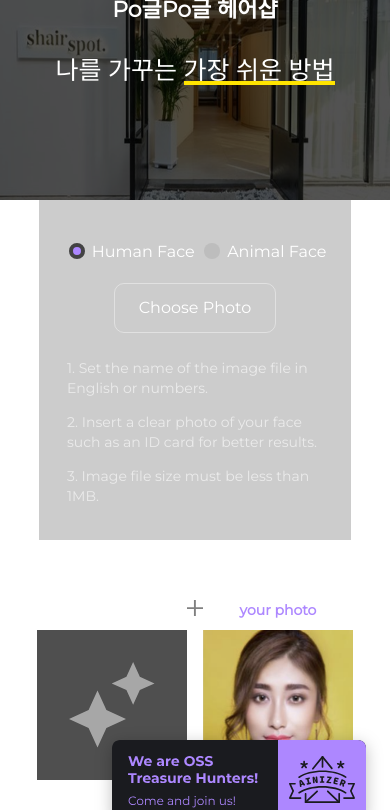
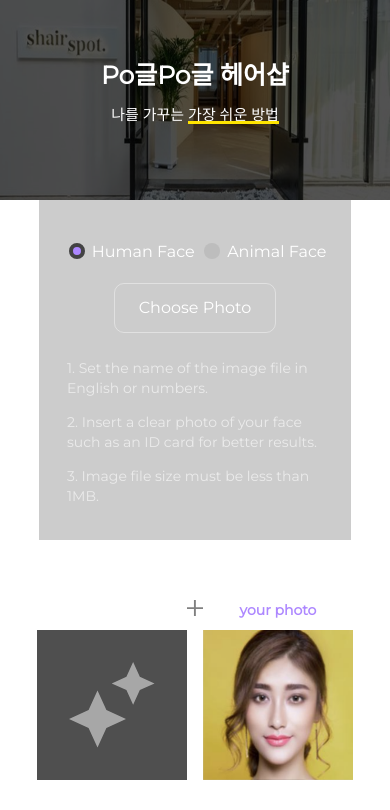
Before and after one commit to BennJB/stargan-v2-AIproject, a website: page static/index.html in a window 390 px wide. Shown: the top 810 px of the page. Drawn offline with Linux system fonts and the light colour scheme.

Commit message:
media_query_edit

```diff
--- a/static/index.html
+++ b/static/index.html
@@ -153,7 +153,7 @@
     </div>
   </div>
   <div id="footer">
-    <div class="ainize" OnClick="location.href='https://ainize.ai'" style="cursor:pointer;">
+    <!-- <div class="ainize" OnClick="location.href='https://ainize.ai'" style="cursor:pointer;">
       <svg width="14" height="14" viewBox="0 0 14 14" fill="none" xmlns="http://www.w3.org/2000/svg">
         <path fill-rule="evenodd" clip-rule="evenodd" d="M3.6 1.8C3.6 2.79411 2.79411 3.6 1.8 3.6C0.805887 3.6 0 2.79411 0 1.8C0 0.805887 0.805887 0 1.8 0C2.79411 0 3.6 0.805887 3.6 1.8ZM7.1 0.799999C6.49249 0.799999 6 1.29249 6 1.9C6 2.50751 6.49249 3 7.1 3H12.9C13.5075 3 14 2.50751 14 1.9C14 1.29249 13.5075 0.799999 12.9 0.799999H7.1ZM7.1 10.8C6.49249 10.8 6 11.2925 6 11.9C6 12.5075 6.49249 13 7.1 13H12.9C13.5075 13 14 12.5075 14 11.9C14 11.2925 13.5075 10.8 12.9 10.8H7.1ZM0 6.9C0 6.29249 0.492487 5.8 1.1 5.8H6.9C7.50751 5.8 8 6.29249 8 6.9C8 7.50751 7.50751 8 6.9 8H1.1C0.492487 8 0 7.50751 0 6.9ZM1.8 13.6C2.79411 13.6 3.6 12.7941 3.6 11.8C3.6 10.8059 2.79411 10 1.8 10C0.805887 10 0 10.8059 0 11.8C0 12.7941 0.805887 13.6 1.8 13.6ZM13.6 6.8C13.6 7.79411 12.7941 8.6 11.8 8.6C10.8059 8.6 10 7.79411 10 6.8C10 5.80589 10.8059 5 11.8 5C12.7941 5 13.6 5.80589 13.6 6.8Z" fill="#8E8E94"/>
       </svg>
@@ -202,7 +202,7 @@
           <rect width="66" height="48" fill="white" transform="translate(177 16)"/>
         </clipPath>
       </defs>
-    </svg>
+    </svg> -->
   </div>
 </body>
 </html>
--- a/static/styles.css
+++ b/static/styles.css
@@ -410,8 +410,13 @@ svg:hover .tw {
 @media (max-width: 415px) {
 
   #header-style {
-    font-size: 22px;
-    padding-top: 0px;
+    font-size: 25px;
+    padding-top: 65px;
+  }
+
+  #header-style2 {
+    font-size: 15px;
+    padding-top: 20px;
   }
 
   #header {
```
Also changed, not shown: 1 other file.
